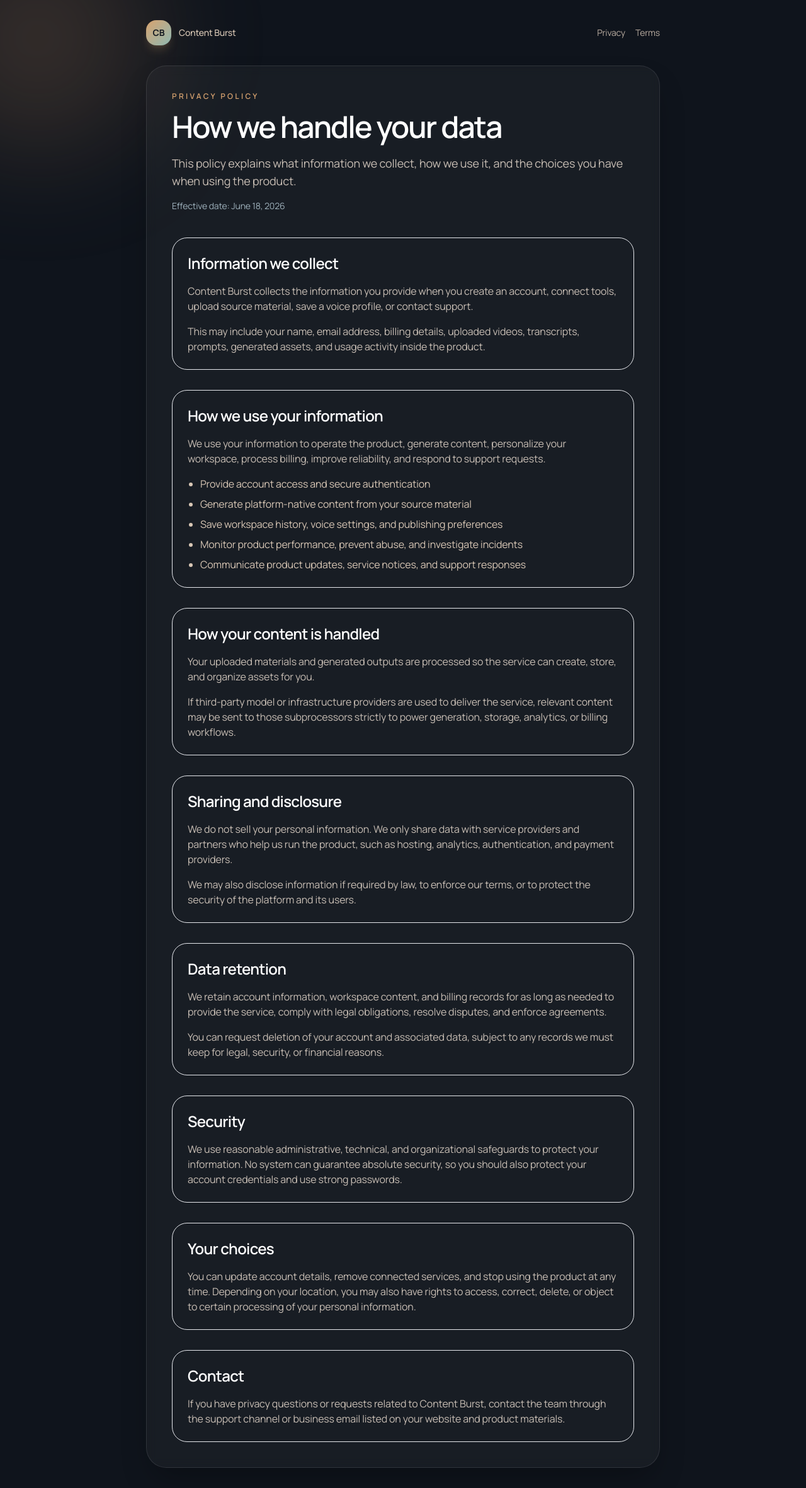
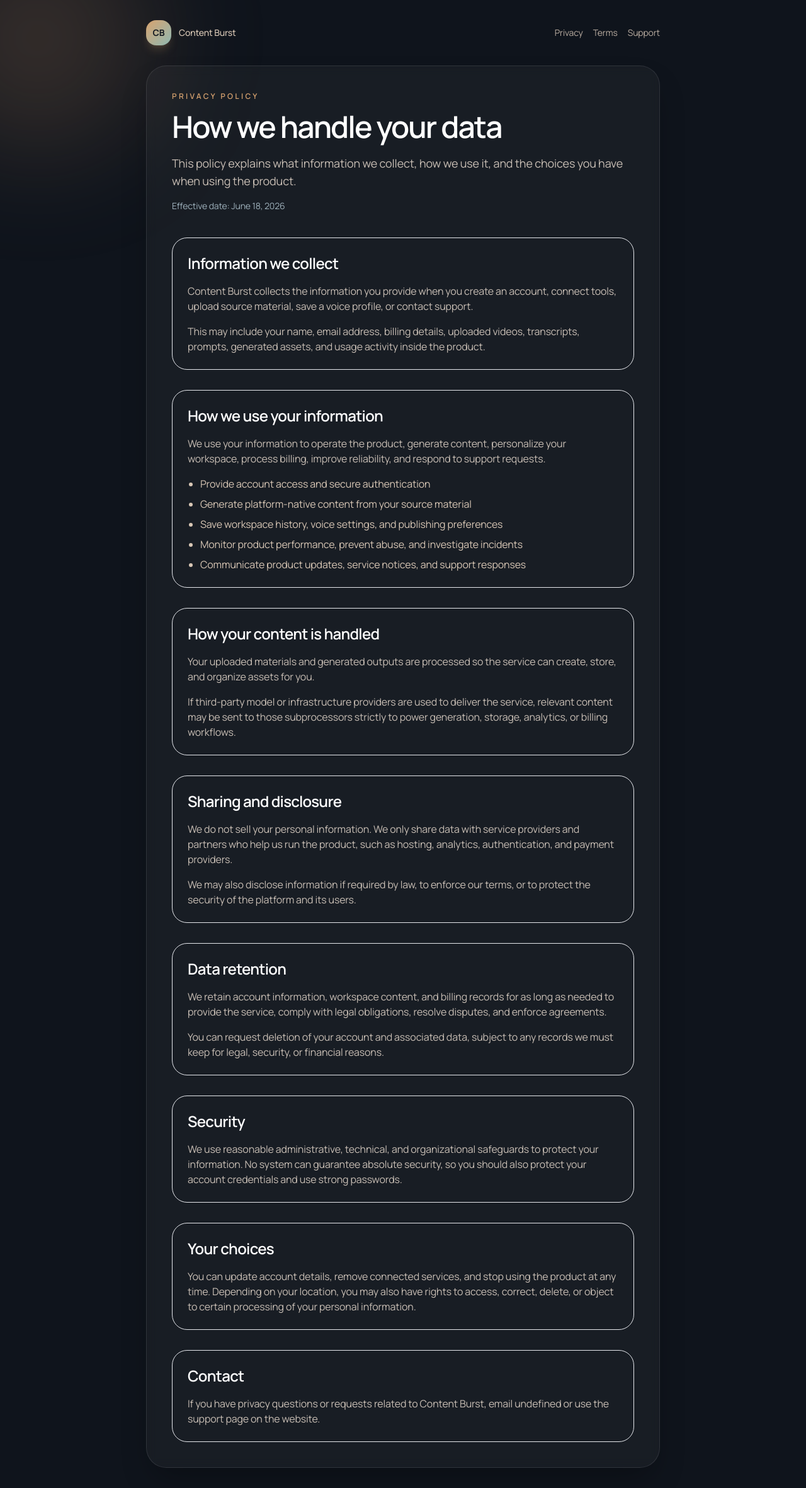
Before and after one commit to musabansari-1/Content-OS-frontend, a Next.js app: page /privacy in a window 1280 px wide. Shown: the whole page at 63% size. Built offline with nearby package versions, Linux system fonts and the light colour scheme; no server answers.

Commit message:
feat: add privacy policy and terms of service pages

```diff
--- a/src/app/privacy/page.jsx
+++ b/src/app/privacy/page.jsx
@@ -1,5 +1,5 @@
 import LegalPageLayout from "../../components/app/LegalPageLayout";
-import { APP_NAME } from "../../lib/appConstants";
+import { APP_NAME, SUPPORT_EMAIL } from "../../lib/appConstants";
 
 export const metadata = {
   title: `Privacy Policy | ${APP_NAME}`,
@@ -63,7 +63,7 @@ const sections = [
   {
     title: "Contact",
     paragraphs: [
-      `If you have privacy questions or requests related to ${APP_NAME}, contact the team through the support channel or business email listed on your website and product materials.`,
+      `If you have privacy questions or requests related to ${APP_NAME}, email ${SUPPORT_EMAIL} or use the support page on the website.`,
     ],
   },
 ];
--- a/src/app/terms/page.jsx
+++ b/src/app/terms/page.jsx
@@ -1,5 +1,5 @@
 import LegalPageLayout from "../../components/app/LegalPageLayout";
-import { APP_NAME } from "../../lib/appConstants";
+import { APP_NAME, SUPPORT_EMAIL } from "../../lib/appConstants";
 
 export const metadata = {
   title: `Terms of Service | ${APP_NAME}`,
@@ -70,7 +70,7 @@ const sections = [
   {
     title: "Contact",
     paragraphs: [
-      `If you have questions about these terms, contact the ${APP_NAME} team through the support or business contact listed on your website.`,
+      `If you have questions about these terms, contact the ${APP_NAME} team at ${SUPPORT_EMAIL} or through the support page on the website.`,
     ],
   },
 ];
--- a/src/components/app/LegalPageLayout.jsx
+++ b/src/components/app/LegalPageLayout.jsx
@@ -33,6 +33,9 @@ export default function LegalPageLayout({
             </Link>
             <Link className="transition hover:text-white" href="/terms">
               Terms
+            </Link>
+            <Link className="transition hover:text-white" href="/support">
+              Support
             </Link>
           </div>
         </div>
```
